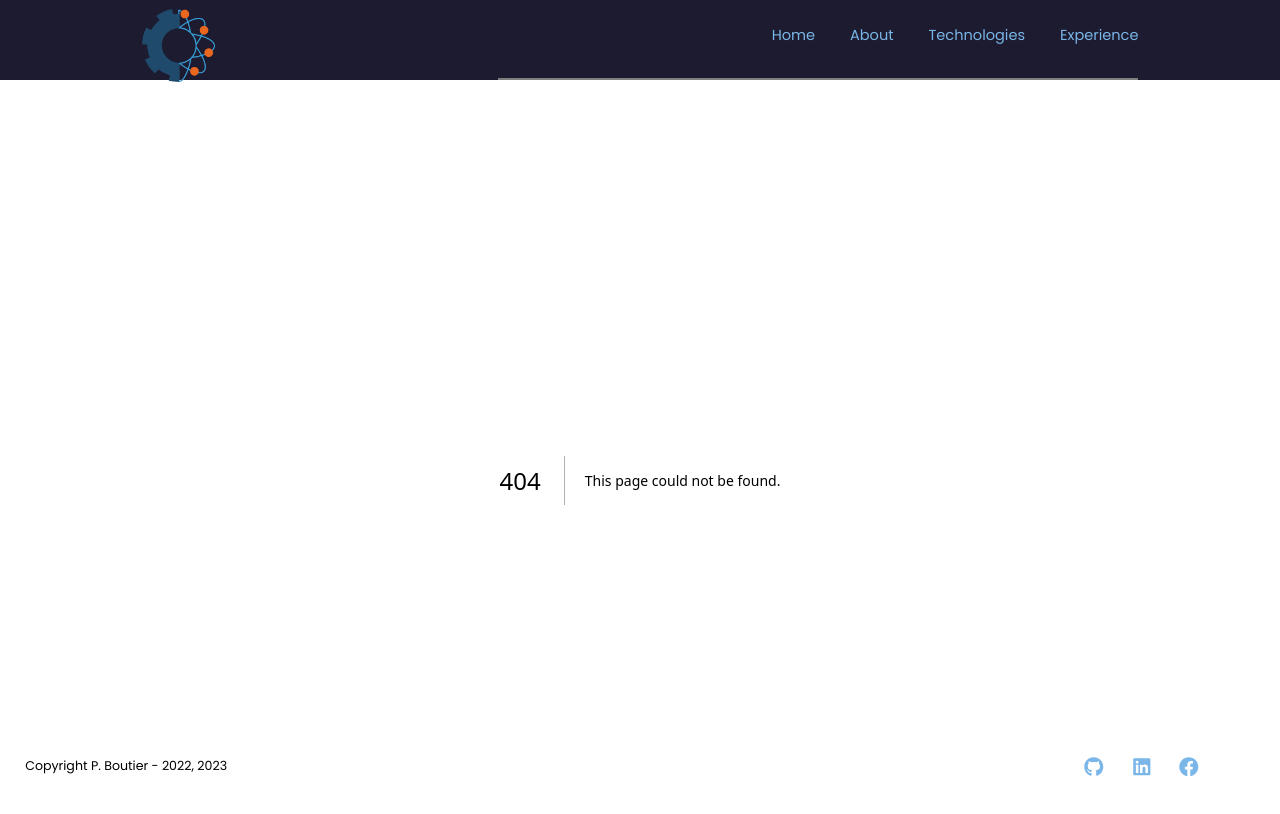
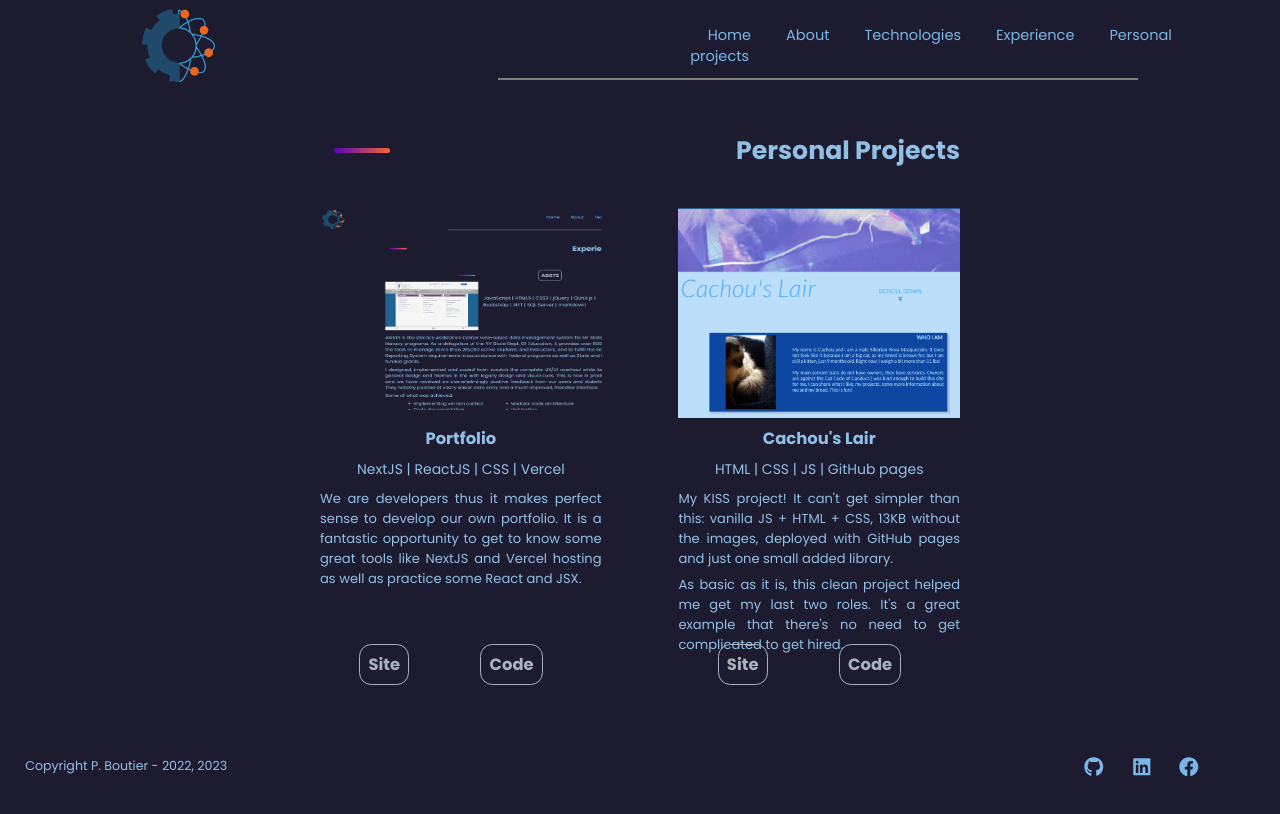
Before and after one commit to wildapt01/portfolio-next-1, a Next.js app: page /personal in a window 1280 px wide. Before the commit this address had no page. Shown: the top 814 px of the page. Built offline with nearby package versions, Linux system fonts and the light colour scheme.

Commit message:
Add Personal Projects page

```diff
--- /dev/null
+++ b/components/ButtonBloc.js
@@ -0,0 +1,21 @@
+import styles from "../styles/Projects.module.css";
+
+const ButtonBloc = ({ props }) => {
+  const { linkURL, githubLink, buttonText } = props;
+  return (
+    <div className={styles.button_container}>
+      <h3>
+        <a href={linkURL} target="_blank" rel="noreferrer">
+          {buttonText[0]}
+        </a>
+      </h3>
+      <h3>
+        <a href={githubLink} target="_blank" rel="noreferrer">
+          {buttonText[1]}
+        </a>
+      </h3>
+    </div>
+  );
+};
+
+export default ButtonBloc;
--- a/components/Navbar.js
+++ b/components/Navbar.js
@@ -13,17 +13,13 @@ const Navbar = () => {
           width={70}
           height={70}
         />
-        {/* <img
-          className={styles.navlogo}
-          src="/clipart2381085.png"
-          alt="Computer Science Engineering Logos@clipartmax.com"
-        ></img> */}
       </div>
       <div className={styles.nav_tabs}>
         <Link href="/">Home</Link>
         <Link href="/about">About</Link>
         <Link href="/techstack">Technologies</Link>
         <Link href="/experience">Experience</Link>
+        <Link href="/personal">Personal projects</Link>
       </div>
     </nav>
   );
--- /dev/null
+++ b/components/PersoCard.js
@@ -0,0 +1,27 @@
+import Image from "next/image";
+import ButtonBloc from "./ButtonBloc";
+import styles from "../styles/Projects.module.css";
+
+const PersoCard = ({ props }) => {
+  const { title, tech, parags, imageRef, linkURL, githubLink, buttonText } =
+    props;
+  return (
+    <div className={styles.card_container}>
+      <div className={styles.perso_card_header}>
+        <Image src={imageRef} alt="project image" width={500} height={320} />
+        <h3>{title}</h3>
+        <p>{tech}</p>
+      </div>
+      <div className={styles.perso_card_text}>
+        {parags.map((content, indx) => (
+          <p className={styles.card_text} key={indx}>
+            {content}
+          </p>
+        ))}
+      </div>
+      <ButtonBloc props={{ linkURL, githubLink, buttonText }} />
+    </div>
+  );
+};
+
+export default PersoCard;
--- a/components/textContent.js
+++ b/components/textContent.js
@@ -72,3 +72,29 @@ export const projectsText = [
     linkURL: "https://youtu.be/v2PzaKG1A9c"
   }
 ];
+
+export const persoContent = [
+  {
+    title: "Portfolio",
+    tech: "NextJS | ReactJS | CSS | Vercel",
+    parags: [
+      "We are developers thus it makes perfect sense to develop our own portfolio. It is a fantastic opportunity to get to know some great tools like NextJS and Vercel hosting as well as practice some React and JSX."
+    ],
+    imageRef: "/portfolio1.png",
+    linkURL: "/",
+    githubLink: "https://github.com/wildapt01/portfolio-next-1",
+    buttonText: ["Site", "Code"]
+  },
+  {
+    title: "Cachou's Lair",
+    tech: "HTML | CSS | JS | GitHub pages",
+    parags: [
+      "My KISS project! It can't get simpler than this: vanilla JS + HTML + CSS, 13KB without the images, deployed with GitHub pages and just one small added library.",
+      "As basic as it is, this clean project helped me get my last two roles. It's a great example that there's no need to get complicated to get hired."
+    ],
+    imageRef: "/cachouslair.png",
+    linkURL: "https://wildapt01.github.io/cachou-lair/",
+    githubLink: "https://github.com/wildapt01/cachou-lair",
+    buttonText: ["Site", "Code"]
+  }
+];
--- /dev/null
+++ b/pages/personal/index.js
@@ -0,0 +1,31 @@
+import Head from "next/head";
+import { Divider } from "../../components/Divider";
+import PersoCard from "../../components/PersoCard";
+import { persoContent } from "../../components/textContent";
+import styles from "../../styles/Projects.module.css";
+
+const Perso = () => {
+  return (
+    <>
+      <Head>
+        <title>Personal Projects</title>
+        <meta name="personal" content="personal projects" />
+      </Head>
+      <div className="container">
+        <section className="section-title">
+          <Divider />
+          <h2>Personal Projects</h2>
+        </section>
+        <section className={styles.scrolling} id="perso">
+          <div className={styles.perso_container}>
+            {persoContent.map((objItem, indx) => (
+              <PersoCard key={indx} props={objItem} />
+            ))}
+          </div>
+        </section>
+      </div>
+    </>
+  );
+};
+
+export default Perso;
--- a/styles/Navbar.module.css
+++ b/styles/Navbar.module.css
@@ -15,7 +15,7 @@
 .nav_tabs {
   width: 50vw;
   padding-top: 1.75em;
-  padding-left: 20vw;
+  padding-left: 15vw;
   justify-content: space-around;
   font-size: 0.8em;
   border-bottom: 2px solid grey;
--- a/styles/Projects.module.css
+++ b/styles/Projects.module.css
@@ -1,7 +1,20 @@
+/* Experience + Personal Projects pages common rules */
+/* ============================= */
+.scrolling {
+  -ms-overflow-style: none; /* for Internet Explorer, Edge */
+  scrollbar-width: none; /* for Firefox */
+  overflow-y: scroll;
+  height: 65vh;
+}
+.scrolling::-webkit-scrollbar {
+  display: none; /* for Chrome, Safari, and Opera */
+}
+
+/* Experience page rules */
+/* ============================= */
 .card:last-of-type {
   margin-top: 10%;
 }
-
 .card_text {
   text-align: justify;
   font-size: 1.1em;
@@ -14,13 +27,15 @@
   margin-left: 8vw;
   margin-top: 1.5em;
 }
-.card_title a {
+.card_title a,
+.button_container a {
   color: #a7b5bf;
   border: 0.1em solid #a7b5bf;
   border-radius: 0.75em;
   padding: 0.5em;
 }
-.card_title a:hover {
+.card_title a:hover,
+.button_container a:hover {
   color: rgb(241, 214, 214);
   border-color: rgb(241, 214, 214);
 }
@@ -48,12 +63,44 @@
 .card_title > h3 {
   width: 10vw;
 }
-.scrolling {
-  -ms-overflow-style: none; /* for Internet Explorer, Edge */
-  scrollbar-width: none; /* for Firefox */
-  overflow-y: scroll;
-  height: 65vh;
+
+/* Personal Projects page rules */
+/* ============================= */
+.perso_card_header {
+  display: flex;
+  flex-direction: column;
+  align-items: center;
 }
-.scrolling::-webkit-scrollbar {
-  display: none; /* for Chrome, Safari, and Opera */
+.perso_card_header img {
+  width: 100%;
+  height: 15em;
 }
+.card_container {
+  height: 37em;
+  width: 22vw;
+}
+.perso_container {
+  display: flex;
+  justify-content: space-between;
+}
+.card_container h3 {
+  margin: 3% 0;
+}
+.perso_card_header p {
+  margin-bottom: 3%;
+}
+.button_container {
+  display: flex;
+  justify-content: space-evenly;
+}
+.button_container > h3 {
+  width: 5em;
+  height: 2em;
+}
+.button_container a {
+  width: 100%;
+}
+.perso_card_text {
+  height: 13em;
+  font-size: 0.85em;
+}
--- a/styles/globals.css
+++ b/styles/globals.css
@@ -39,12 +39,12 @@ Link {
 .text_md {
   font-size: 1.3em;
 }
-
 .section-title {
   display: flex;
   align-items: center;
   justify-content: space-between;
 }
+
 /* Media queries
  =========================== */
 /* 27" monitor */
```
Also changed, not shown: public/cachouslair.png (added), public/portfolio1.png (added).
